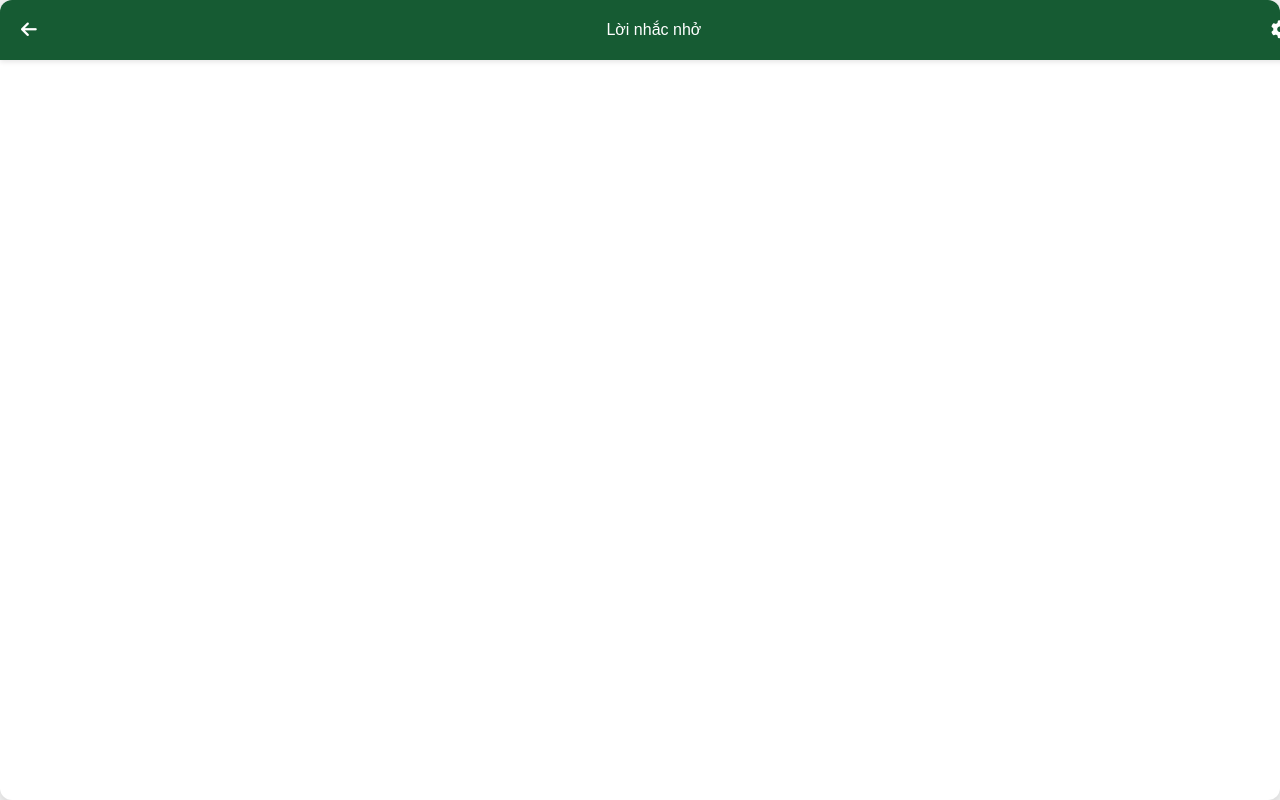
After one commit to Tunita2/FinanceGenius-project, a Node server app: page /expense-statistic/add-transaction in a window 1280 px wide. The commit adds this page. Run offline with Node 20, Linux system fonts and the light colour scheme.

Commit message:
upcomming addExpense file

```diff
--- a/src/controllers/expenseStatistiController.js
+++ b/src/controllers/expenseStatistiController.js
@@ -24,6 +24,18 @@ const getExpenseStatisticPage = async(req, res) => {
 }
 }
 
+const getAddExpensePage = async(req,res) => {
+    try{
+        res.render('addExpense',{
+
+        })
+    }catch(error){
+        console.error(error)
+        res.status(500).send("ERROR HAPPEND!")
+    }
+}
+
 module.exports = {
     getExpenseStatisticPage,
+    getAddExpensePage,
 }
--- a/src/routes/web.js
+++ b/src/routes/web.js
@@ -2,7 +2,7 @@ const express = require('express');
 const {getHomePage,} = require('../controllers/homeController')
 const {getLoginPage, postLoginUser,} = require('../controllers/loginController')
 const {getRegisterPage, postCreateUser} = require('../controllers/registerController')
-const {getExpenseStatisticPage,} = require('../controllers/expenseStatistiController')
+const {getExpenseStatisticPage, getAddExpensePage,} = require('../controllers/expenseStatistiController')
 
 const {getViewReminders, getCreateReminder , getEditReminder} = require('../controllers/reminderController');
 const { getSettingPage } = require('../controllers/settingCotroller');
@@ -22,6 +22,8 @@ router.post('/login-success',postLoginUser);
 
 router.get('/expense-statistic', getExpenseStatisticPage);
 
+router.get('/expense-statistic/add-transaction', getAddExpensePage);
+
 router.get('/view-reminders', getViewReminders);
 
 router.get('/view-reminders/create-reminder', getCreateReminder);
--- /dev/null
+++ b/src/views/addExpense.ejs
@@ -0,0 +1,22 @@
+<!DOCTYPE html>
+<html lang="en">
+
+<head>
+    <meta charset="UTF-8">
+    <meta name="viewport" content="width=device-width, initial-scale=1.0">
+    <link rel="stylesheet" href="../css/reminders.css">
+    <link rel="stylesheet" href="https://cdnjs.cloudflare.com/ajax/libs/font-awesome/6.4.2/css/all.min.css">
+    <title>FinGe</title>
+</head>
+
+<body>
+    <div class="container-box">
+        <div class="top-bar">
+            <button onclick="history.back()"><i class="fa-solid fa-arrow-left"></i></button>
+            <span>Lời nhắc nhở</span>
+            <button><i class="fa-solid fa-gear"></i></button>
+        </div>
+    </div>
+</body>
+
+</html>
--- a/src/views/expenseStatistic.ejs
+++ b/src/views/expenseStatistic.ejs
@@ -227,7 +227,9 @@
     </div>
 
     <button class="redirect">
-        <i class="fa-solid fa-plus"></i>
+        <a href="/expense-statistic/add-transaction">
+            <i class="fa-solid fa-plus"></i>
+        </a>
     </button>
 
 </body>
--- a/src/views/viewReminders.ejs
+++ b/src/views/viewReminders.ejs
@@ -14,7 +14,7 @@
 
 <body>
     <div class="container-box">
-        <div class="top-bar">
+        <div class="top-bar" style="width: 93%;">
             <button onclick="history.back()"><i class="fa-solid fa-arrow-left"></i></button>
             <span>Lời nhắc nhở</span>
             <button><i class="fa-solid fa-gear"></i></button>
@@ -31,7 +31,6 @@
         <button class="btn-add-reminder" onclick="window.location.href='/view-reminders/create-reminder'">+ Thêm lời
             nhắc</button>
     </div>
-    <script src="/js/reminderScript.js"></script>
 
     <script src="https://cdn.jsdelivr.net/npm/bootstrap@5.3.0/dist/js/bootstrap.bundle.min.js"></script>
 </body>
```
